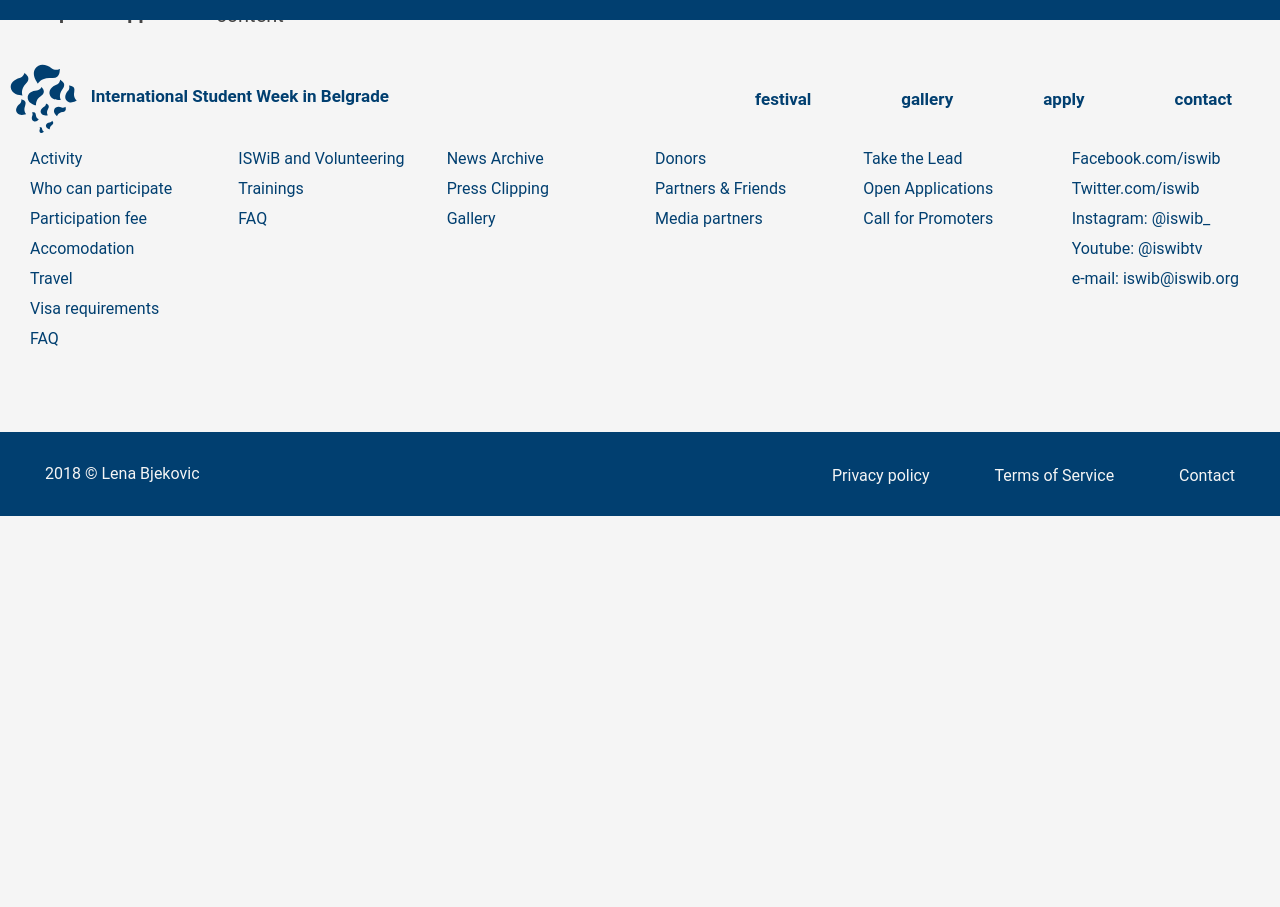
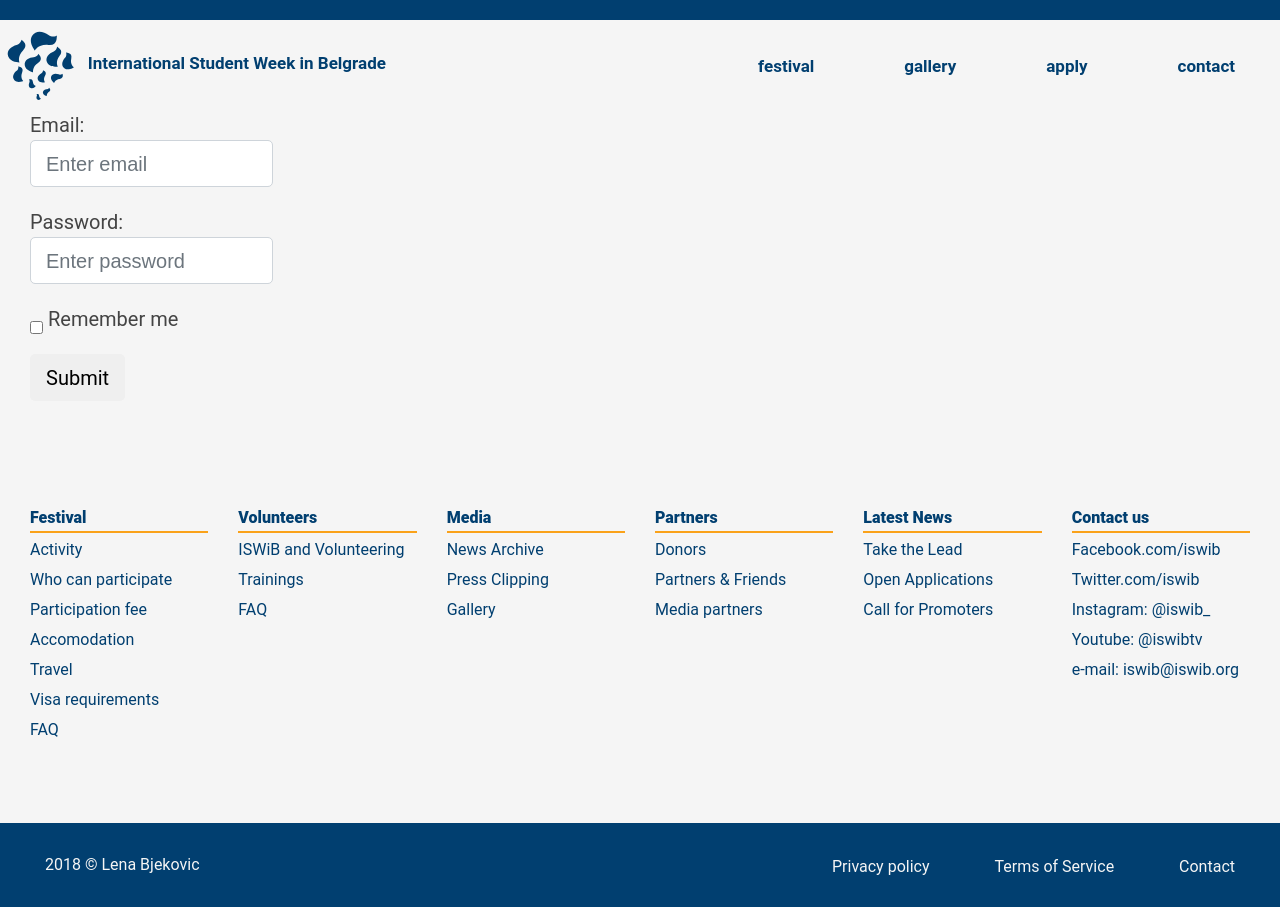
Before and after one commit to elbjek/ISWiB-Final, a website: page app/participants.html in a window 1280 px wide. Before the commit the page ends 800 px from the top, so only its background shows below. Drawn offline with nearby package versions, Linux system fonts and the light colour scheme; files that its build step writes are made by us from their sources; no server answers.

Commit message:
Participants

```diff
--- a/app/participants.html
+++ b/app/participants.html
@@ -19,7 +19,7 @@
 	<div class="navigation reset container-fluid  r" id="navigation">
 		<nav class="navbar position reset row  d-flex align-items-center navbar-expand-lg  "  >
 			<div class="brand reset">
-				<a class="navbar-brand reset" href="#">
+				<a class="navbar-brand reset" href="index.html">
 					<!-- LOGO -->
 					<svg version="1.1" class="d-inline-block reset align-middle" id="balloon" xmlns="http://www.w3.org/2000/svg" xmlns:xlink="http://www.w3.org/1999/xlink" x="0px" y="0px"
 					width="83.5px" height="89.75px" viewBox="0 0 83.5 89.75" style="enable-background:new 0 0 83.5 89.75;" xml:space="preserve">
@@ -96,20 +96,38 @@
 
 
 
-<div class="container-fluid">
+<div class="container-fluid ">
+	<div class="row position">
 
-<div class="row">
-
-<h1>Participants Application</h1>
-
-content
-
+		<form class="form-horizontal" action="/action_page.php">
+			<div class="form-group">
+				<label class="control-label col-sm-2" for="email">Email:</label>
+				<div class="col-sm-10">
+					<input type="email" class="form-control" id="email" placeholder="Enter email">
+				</div>
+			</div>
+			<div class="form-group">
+				<label class="control-label col-sm-2" for="pwd">Password:</label>
+				<div class="col-sm-10">
+					<input type="password" class="form-control" id="pwd" placeholder="Enter password">
+				</div>
+			</div>
+			<div class="form-group">
+				<div class="col-sm-offset-2 col-sm-10">
+					<div class="checkbox">
+						<label><input type="checkbox"> Remember me</label>
+					</div>
+				</div>
+			</div>
+			<div class="form-group">
+				<div class="col-sm-offset-2 col-sm-10">
+					<button type="submit" class="btn btn-default">Submit</button>
+				</div>
+			</div>
+		</form>
 
 	</div>
-
-
 </div>
-
 
 
 
@@ -188,5 +206,10 @@ content
 <script src="https://code.jquery.com/jquery-3.2.1.slim.min.js" integrity="sha384-KJ3o2DKtIkvYIK3UENzmM7KCkRr/rE9/Qpg6aAZGJwFDMVNA/GpGFF93hXpG5KkN" crossorigin="anonymous"></script>
 <script src="https://cdnjs.cloudflare.com/ajax/libs/popper.js/1.12.9/umd/popper.min.js" integrity="sha384-ApNbgh9B+Y1QKtv3Rn7W3mgPxhU9K/ScQsAP7hUibX39j7fakFPskvXusvfa0b4Q" crossorigin="anonymous"></script>
 <script src="https://maxcdn.bootstrapcdn.com/bootstrap/4.0.0/js/bootstrap.min.js" integrity="sha384-JZR6Spejh4U02d8jOt6vLEHfe/JQGiRRSQQxSfFWpi1MquVdAyjUar5+76PVCmYl" crossorigin="anonymous"></script>
-</body>
+
+
+
+<!-- geodata js -->
+<script src="//ajax.googleapis.com/ajax/libs/jquery/1.11.1/jquery.min.js"></script>
+<script src="//geodata.solutions/includes/countrystatecity.js"></script></body>
 </html>
--- a/app/scripts/scripts.js
+++ b/app/scripts/scripts.js
@@ -22,26 +22,27 @@ var calculation = 200 + 223;
 
 console.log('Sanity Check: 200 + 223 = ' + calculation);
 console.log('bye.');
+// var nav = document.getElementById("navigation");
+// var weather = document.getElementById("weather");
+// var balloon = document.getElementById("balloon");
+// window.addEventListener("scroll",function(){
+
+//     var scrollPosition = window.scrollY;
+
+//     if(scrollPosition > 45){
+//       nav.style.padding="0px";
+//       nav.style.transform="translate(0px,-20px)";
+//       balloon.style.height="80px";
+//       weather.style.padding="0px";
+//       nav.style.borderBottom="1px solid gray";
+
+//     } else{
+//         nav.style.padding='3px';
+//         balloon.style.height="100px";
+//         weather.style.padding="10px";
+//         nav.style.transform="translate(0px,0px)";
+//         nav.style.borderBottom="none";
+//     }
+
+// })
 "use strict";
-
-var nav = document.getElementById("navigation");
-var weather = document.getElementById("weather");
-var balloon = document.getElementById("balloon");
-window.addEventListener("scroll", function () {
-
-    var scrollPosition = window.scrollY;
-
-    if (scrollPosition > 45) {
-        nav.style.padding = "0px";
-        nav.style.transform = "translate(0px,-20px)";
-        balloon.style.height = "80px";
-        weather.style.padding = "0px";
-        nav.style.borderBottom = "1px solid gray";
-    } else {
-        nav.style.padding = '3px';
-        balloon.style.height = "100px";
-        weather.style.padding = "10px";
-        nav.style.transform = "translate(0px,0px)";
-        nav.style.borderBottom = "none";
-    }
-});
--- a/scss/style.scss
+++ b/scss/style.scss
@@ -10,3 +10,4 @@
 @import "template/activity";
 @import "template/workshops";
 @import "template/orgTeam";
+@import "template/participants";
--- a/scss/template/nav.scss
+++ b/scss/template/nav.scss
@@ -5,10 +5,7 @@
     background:$blue;
     padding:10px 15px;
     transition: 1s  all ease;
-    position: fixed;
-    top:0;
-    left:0;
-    z-index: 998;
+
 
     a{
         color:$white;
@@ -27,9 +24,7 @@
     z-index: 997;
     // height:100px;
     transition: 1s ease;
-    position:fixed;
-    top:45px;
-    left:0;
+
     .brand{
         a{
             font-size: $small-font;
--- /dev/null
+++ b/scss/template/participants.scss
@@ -0,0 +1,4 @@
+.participants{
+
+
+}
```
Also changed, not shown: app/index.html (+6 -0 lines), scripts/domain/main.js (+19 -19 lines), app/scripts/scripts.min.js, 1 other file. Lines whose indentation alone changed are shown as unchanged.
